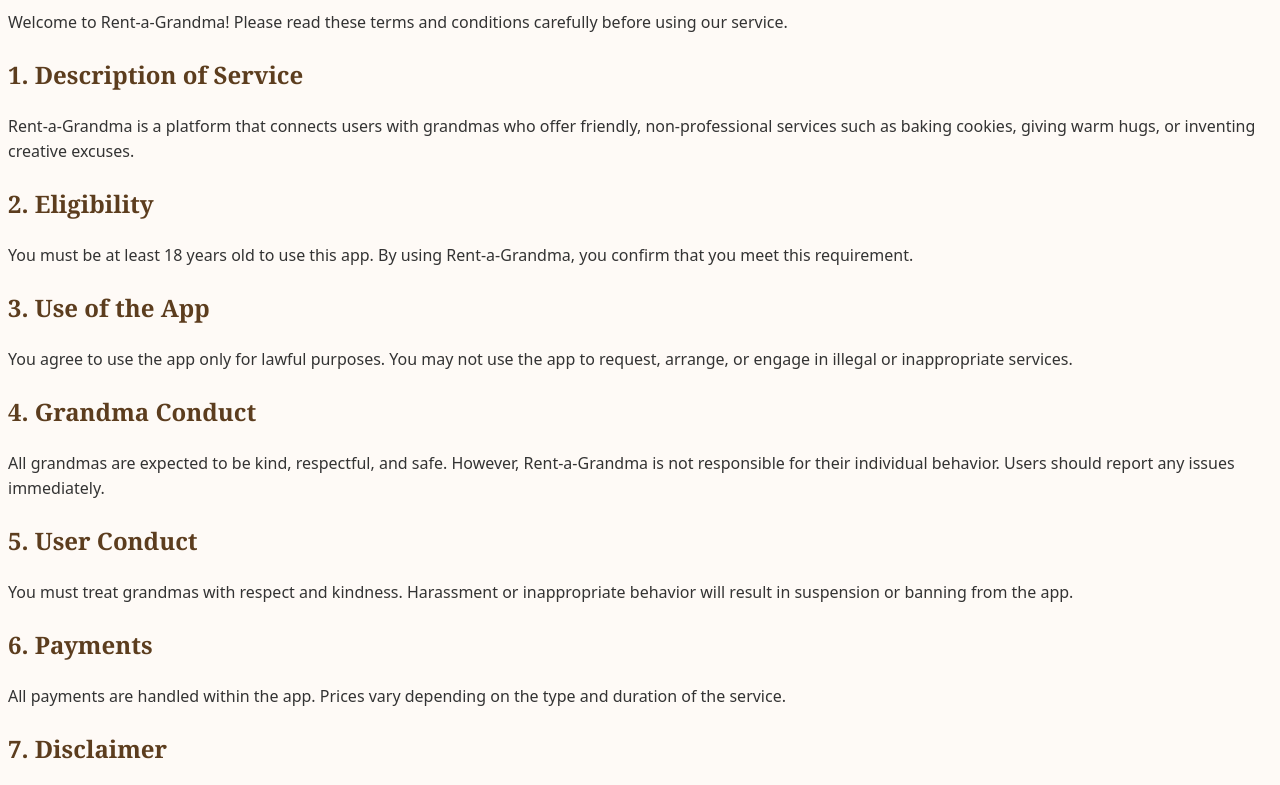
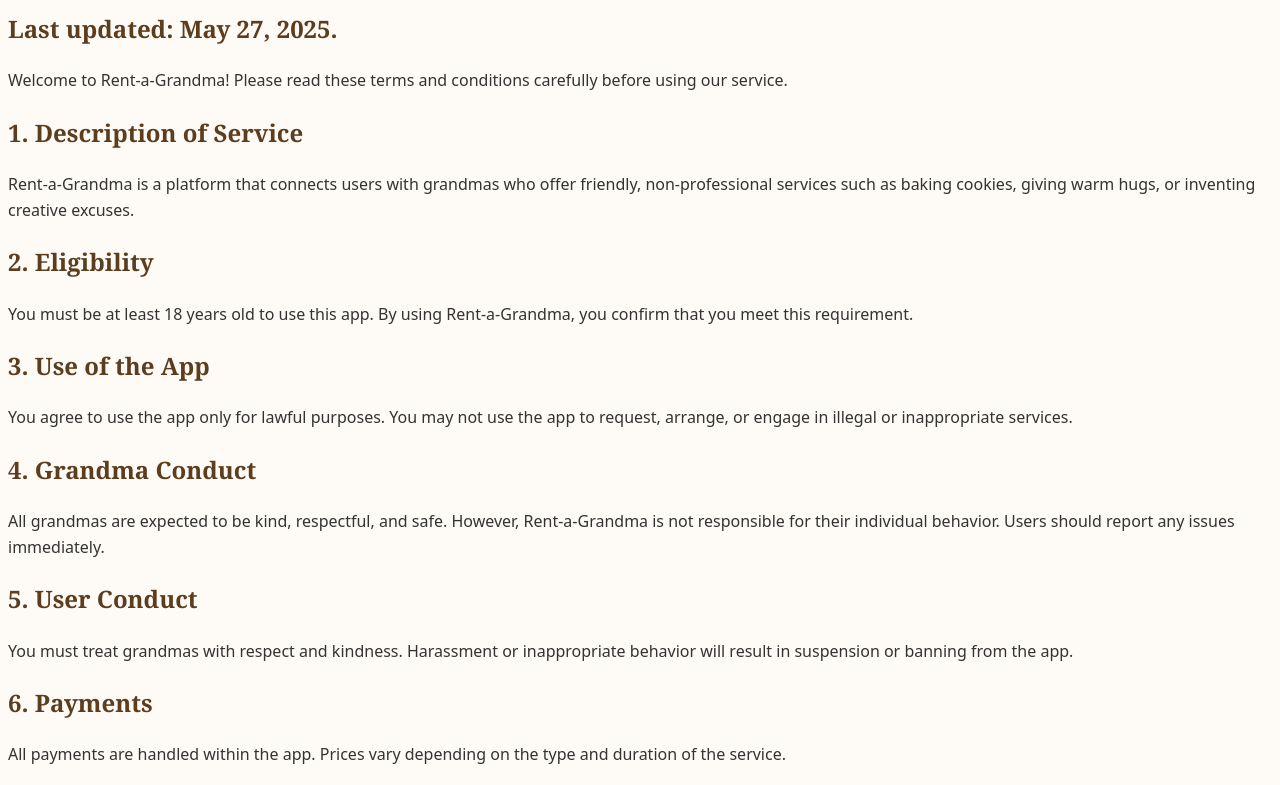
Before and after one commit to espolsaametlles123/rent-a-grandma, a plain HTML site: page index.html in a window 1280 px wide. Shown: the part 84-869 px from the top of the page. Drawn offline with Linux system fonts and the light colour scheme; a script that the page names is missing.

Commit message:
Update index.html

```diff
--- a/index.html
+++ b/index.html
@@ -10,6 +10,7 @@
 
 <body>
   <h1>Rent-a-Grandma's Terms and Conditions</h1>
+  <h2>Last updated: May 27, 2025.</h2>
   <p>Welcome to Rent-a-Grandma! Please read these terms and conditions carefully before using our service.</p>
   <h2>1. Description of Service</h2>
   <p>Rent-a-Grandma is a platform that connects users with grandmas who offer friendly, non-professional services such as baking cookies, giving warm hugs, or inventing creative excuses.</p>
```
